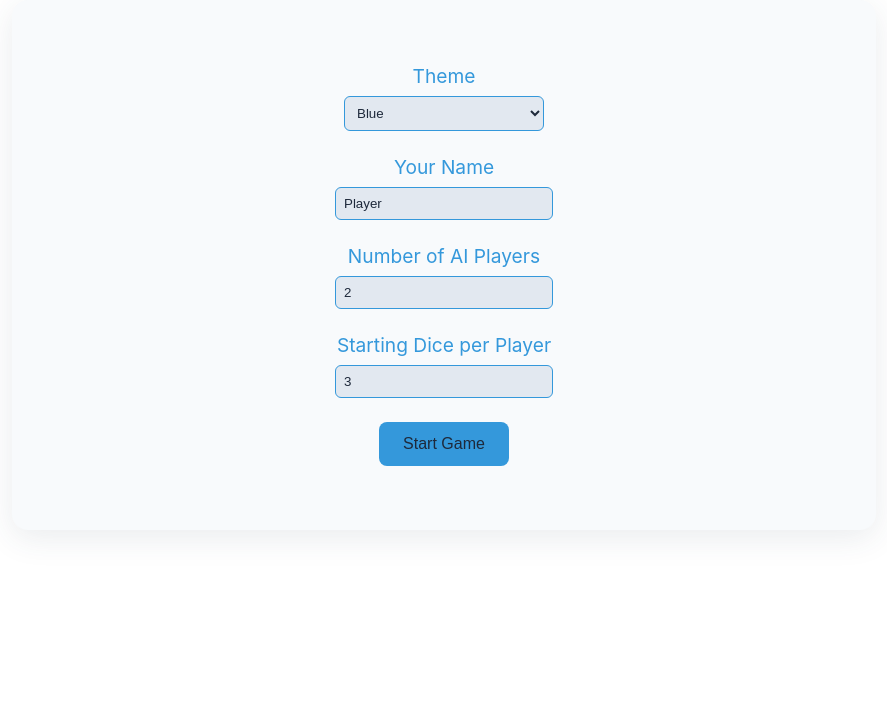
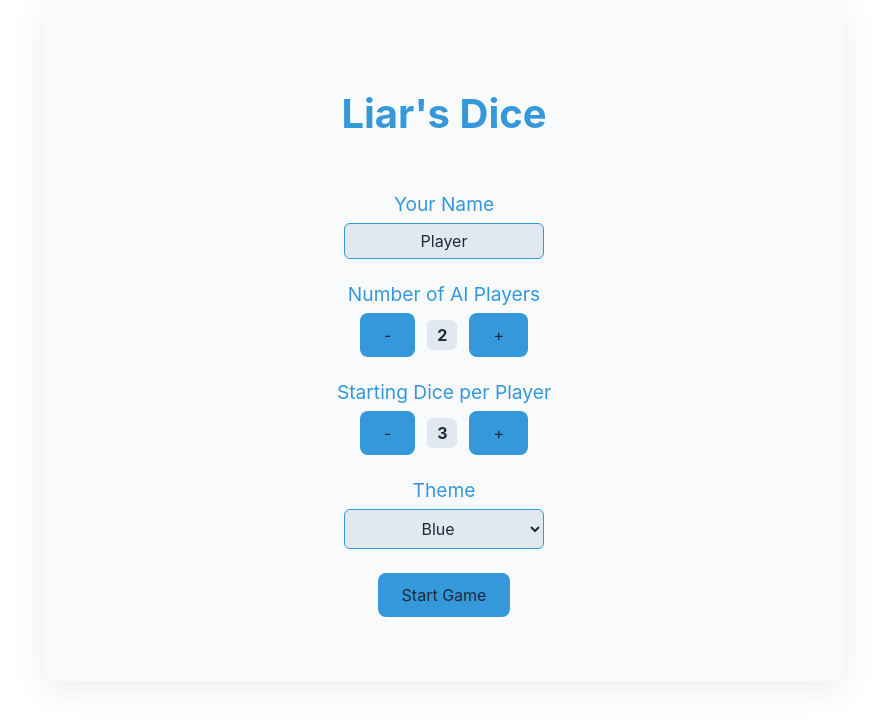
Before and after one commit to kundralaci/kocka, a React (Create React App) app: page / in a window 1280 px wide. Shown: the top 724 px of the page, without its empty margins (196-1083 px from the left). Built offline with nearby package versions, Linux system fonts and the light colour scheme.

Commit message:
feat: misc improvements

```diff
--- a/package.json
+++ b/package.json
@@ -13,6 +13,7 @@
     "@types/react": "^19.0.8",
     "@types/react-dom": "^19.0.3",
     "framer-motion": "^12.4.3",
+    "modern-normalize": "^3.0.1",
     "react": "^19.0.0",
     "react-dom": "^19.0.0",
     "react-redux": "^9.2.0",
@@ -52,7 +53,6 @@
     "eslint-config-prettier": "^10.0.1",
     "eslint-plugin-prettier": "^5.2.3",
     "gh-pages": "^6.3.0",
-    "prettier": "^3.5.1",
-    "ts-xor": "^1.3.0"
+    "prettier": "^3.5.1"
   }
 }
--- a/src/components/Game.tsx
+++ b/src/components/Game.tsx
@@ -12,6 +12,7 @@ import { GameConfiguration } from './GameConfiguration';
 import { PlayerGrid } from './PlayerGrid';
 import { BetHistory } from './BetHistory';
 import { ResetButton, GameContainer, Title, VersionNumber, ActionButtons, Button } from './styled/game';
+import { Die } from './Die';
 
 export const Game: React.FC = () => {
   const dispatch = useDispatch();
@@ -85,12 +86,14 @@ export const Game: React.FC = () => {
         id: generateId(),
         name: playerName,
         isAI: false,
+        aiType: 'human',
         dice: Player.rollDice(numStartingDice),
       },
       ...Array(numAIPlayers).fill(null).map((_, i) => ({
         id: generateId(),
         name: `AI ${i + 1}`,
         isAI: true,
+        aiType: 'A1',
         dice: Player.rollDice(numStartingDice),
         bettingStrategy: BettingStrategy.A1,
         startingStrategy: StartingStrategy.Simple,
@@ -144,8 +147,8 @@ export const Game: React.FC = () => {
             <ActionButtons>
               {gameState.currentBet && (
                 <>
-                  <div style={{ display: 'flex', alignItems: 'center', margin: '0 10px' }}>
-                    Current bet: {gameState.currentBet.quantity} X {gameState.currentBet.faceValue}
+                  <div style={{ display: 'flex', alignItems: 'center', margin: '0 10px', fontWeight: 'bold' }}>
+                    Current bet: <Die faceValue={gameState.currentBet.quantity}/> X <Die faceValue={gameState.currentBet.faceValue}/>
                   </div>
                   <Button onClick={() => handleHumanDecision('challenge')}>Challenge</Button>
                 </>
@@ -159,7 +162,7 @@ export const Game: React.FC = () => {
             </ActionButtons>
           )}
           {gameState.gamePhase === GamePhase.GAME_OVER && (
-            <h3 style={{ textAlign: 'center' }}>The winner is {gameState.players.find(p => p.dice.length > 0)?.name}!</h3>
+            <h3 style={{ textAlign: 'center' }}>The winner is: {gameState.players.find(p => p.dice.length > 0)?.name}!</h3>
           )}
           {showBettingPopup && (
             <BettingPopup
--- a/src/components/GameConfiguration.tsx
+++ b/src/components/GameConfiguration.tsx
@@ -5,8 +5,10 @@ import {
   ConfigurationContainer,
   ConfigurationOption,
   ThemeSelect,
-  Button
+  Button,
+  Title
 } from './styled/game';
+import { NumberEditor } from './NumberEditor';
 
 interface GameConfigurationProps {
   currentTheme: ThemeType;
@@ -36,6 +38,42 @@ export const GameConfiguration: React.FC<GameConfigurationProps> = ({
       initial={{ opacity: 0, y: 20 }}
       animate={{ opacity: 1, y: 0 }}
     >
+      <Title
+        initial={{ opacity: 0, y: -20 }}
+        animate={{ opacity: 1, y: 0 }}
+        >
+          Liar's Dice
+      </Title>
+
+      <ConfigurationOption>
+        <label>Your Name</label>
+        <input
+          type="text"
+          value={playerName}
+          onChange={e => onPlayerNameChange(e.target.value)}
+        />
+      </ConfigurationOption>
+
+      <ConfigurationOption>
+        <label>Number of AI Players</label>
+        <NumberEditor
+          min={1}
+          max={4}
+          value={numAIPlayers}
+          onChange={onAIPlayersChange}
+        />
+      </ConfigurationOption>
+
+      <ConfigurationOption>
+        <label>Starting Dice per Player</label>
+        <NumberEditor
+          min={1}
+          max={5}
+          value={numStartingDice}
+          onChange={onStartingDiceChange}
+        />
+      </ConfigurationOption>
+
       <ConfigurationOption>
         <label>Theme</label>
         <ThemeSelect
@@ -48,37 +86,6 @@ export const GameConfiguration: React.FC<GameConfigurationProps> = ({
         </ThemeSelect>
       </ConfigurationOption>
 
-      <ConfigurationOption>
-        <label>Your Name</label>
-        <input
-          type="text"
-          value={playerName}
-          onChange={e => onPlayerNameChange(e.target.value)}
-        />
-      </ConfigurationOption>
-
-      <ConfigurationOption>
-        <label>Number of AI Players</label>
-        <input
-          type="number"
-          min={1}
-          max={4}
-          value={numAIPlayers}
-          onChange={e => onAIPlayersChange(parseInt(e.target.value))}
-        />
-      </ConfigurationOption>
-
-      <ConfigurationOption>
-        <label>Starting Dice per Player</label>
-        <input
-          type="number"
-          min={1}
-          max={5}
-          value={numStartingDice}
-          onChange={e => onStartingDiceChange(parseInt(e.target.value))}
-        />
-      </ConfigurationOption>
-
       <Button
         onClick={onStartGame}
         whileHover={{ scale: 1.05 }}
--- a/src/components/NumberEditor.tsx
+++ b/src/components/NumberEditor.tsx
@@ -24,6 +24,8 @@ export const NumberEditor: React.FC<NumberEditorProps> = ({
         type="button"
         onClick={() => onChange(value - 1)}
         disabled={value <= min}
+        whileHover={{ scale: 1.05 }}
+        whileTap={{ scale: 0.95 }}
         >
         -
       </Button>
@@ -34,6 +36,8 @@ export const NumberEditor: React.FC<NumberEditorProps> = ({
         type="button"
         onClick={() => onChange(value + 1)}
         disabled={value >= max} // Assuming 10 is the max limit for quantity
+        whileHover={{ scale: 1.05 }}
+        whileTap={{ scale: 0.95 }}
         >
         +
       </Button>
--- a/src/components/PlayerGrid.tsx
+++ b/src/components/PlayerGrid.tsx
@@ -7,7 +7,8 @@ import { Die } from './Die';
 import {
   PlayersGrid,
   PlayerCard,
-  DiceContainer
+  DiceContainer,
+  Tag
 } from './styled/game';
 
 interface PlayerGridProps {
@@ -39,7 +40,14 @@ export const PlayerGrid: React.FC<PlayerGridProps> = ({
             exit={{ opacity: 0, y: -20 }}
             transition={{ delay: index * 0.1 }}
           >
-            <h2>{player.name}</h2>
+            <h2 style={{ display: 'flex', alignItems: 'center' }}>
+              {player.name}
+              {player.isAI && player.aiType && (
+                <Tag style={{ marginLeft: '0.5em' }}>
+                  {player.aiType}
+                </Tag>
+              )}
+            </h2>
             <DiceContainer
               initial={{ opacity: 0 }}
               animate={{ opacity: 1 }}
--- a/src/components/styled/game/common.ts
+++ b/src/components/styled/game/common.ts
@@ -29,6 +29,19 @@ export const Button = styled(motion.button)`
     background: ${props => props.theme.colors.primaryHover};
     transform: translateY(-2px);
   }
+`;
+
+export const Tag = styled(motion.div)`
+  display: inline-block;
+  background: ${props => props.theme.colors.secondary};
+  border-width: 0;
+  border-radius: ${props => props.theme.borderRadius.small};
+  color: ${props => props.theme.colors.text};
+  font-size: 0.6em;
+  font-weight: normal;
+  padding: 0.2em 0.5em;
+  margin-bottom: 0.1em;
+  transition: all 0.2s ease;
 `;
 
 export const NumberEditor = styled.div`
--- a/src/components/styled/game/configuration.ts
+++ b/src/components/styled/game/configuration.ts
@@ -27,6 +27,7 @@ export const ConfigurationOption = styled.div`
     color: ${props => props.theme.colors.text};
     border: 1px solid ${props => props.theme.colors.primary};
     width: 200px;
+    text-align: center;
 
     &:focus {
       outline: none;
--- a/src/index.css
+++ b/src/index.css
@@ -1,3 +1,5 @@
+@import '../node_modules/modern-normalize/modern-normalize.css';
+
 body {
   margin: 0;
   font-family: -apple-system, BlinkMacSystemFont, 'Segoe UI', 'Roboto', 'Oxygen',
--- a/src/models/Player.ts
+++ b/src/models/Player.ts
@@ -1,10 +1,12 @@
 import { Bet } from './Bet';
 import { bettingStrategies, BettingStrategy, BettingStrategyParams, startingStrategies, StartingStrategy, StartingStrategyParams } from '../strategies/strategies';
+
 
 export interface PlayerData {
     id: string;
     name: string;
     isAI: boolean;
+    aiType: string;
     dice: number[];
     bettingStrategy?: BettingStrategy;
     startingStrategy?: StartingStrategy;
--- a/src/strategies/strategies.ts
+++ b/src/strategies/strategies.ts
@@ -4,8 +4,8 @@ import { decideBetA1, A1BettingStrategyParams } from "./A1BettingStrategy";
 import { decideStartSimple, SimpleStartingStrategyParams } from "./SimpleStartingStrategy";
 
 export enum BettingStrategy {
-    Simple = 'simple',
-    A1 = 'a1',
+    Simple = 'Simple',
+    A1 = 'A1',
 }
 
 export enum StartingStrategy {
```
Also changed, not shown: 1 other file (tests, documents, lock files or other folders). Lines whose indentation alone changed are shown as unchanged.
